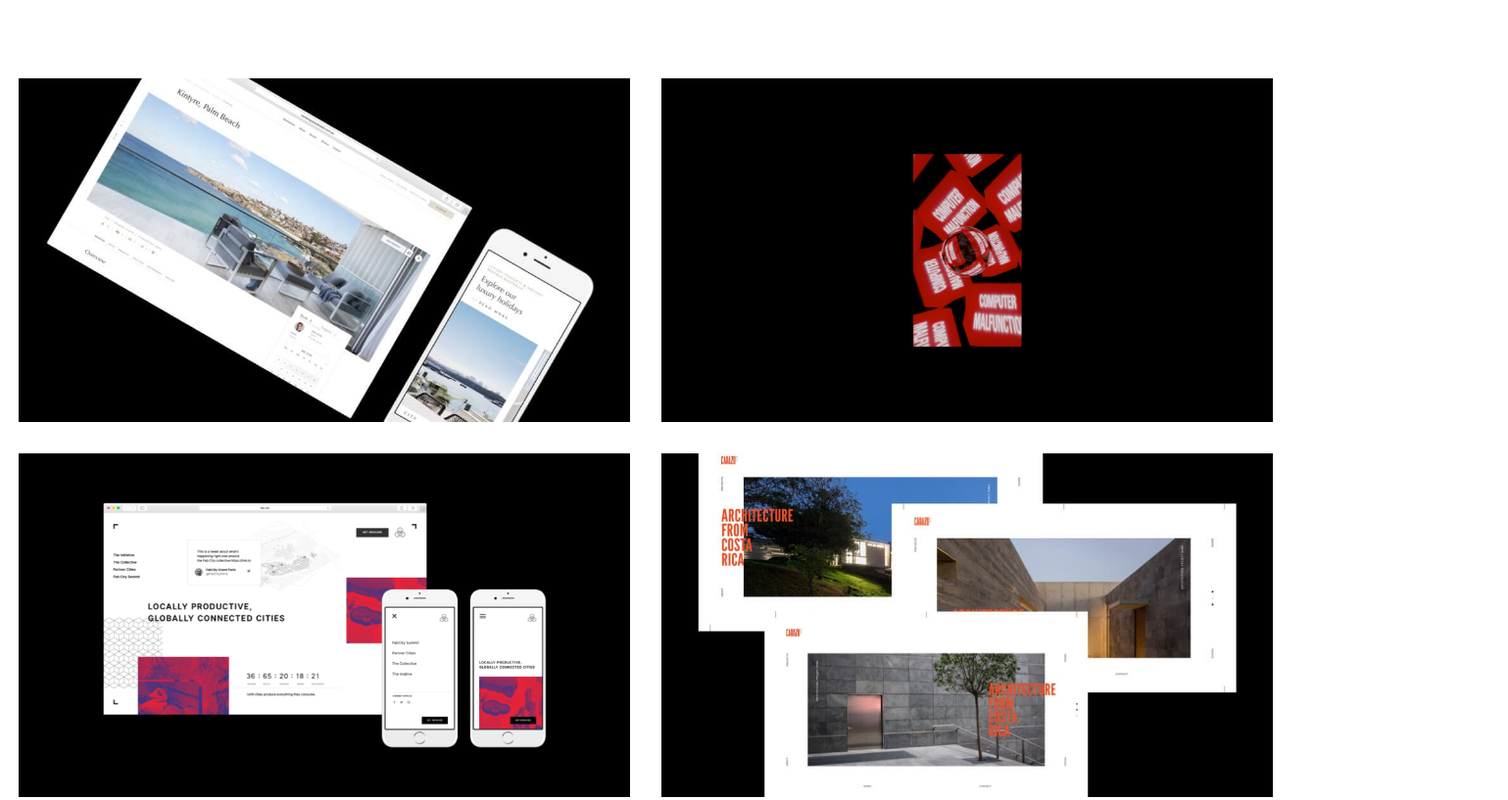
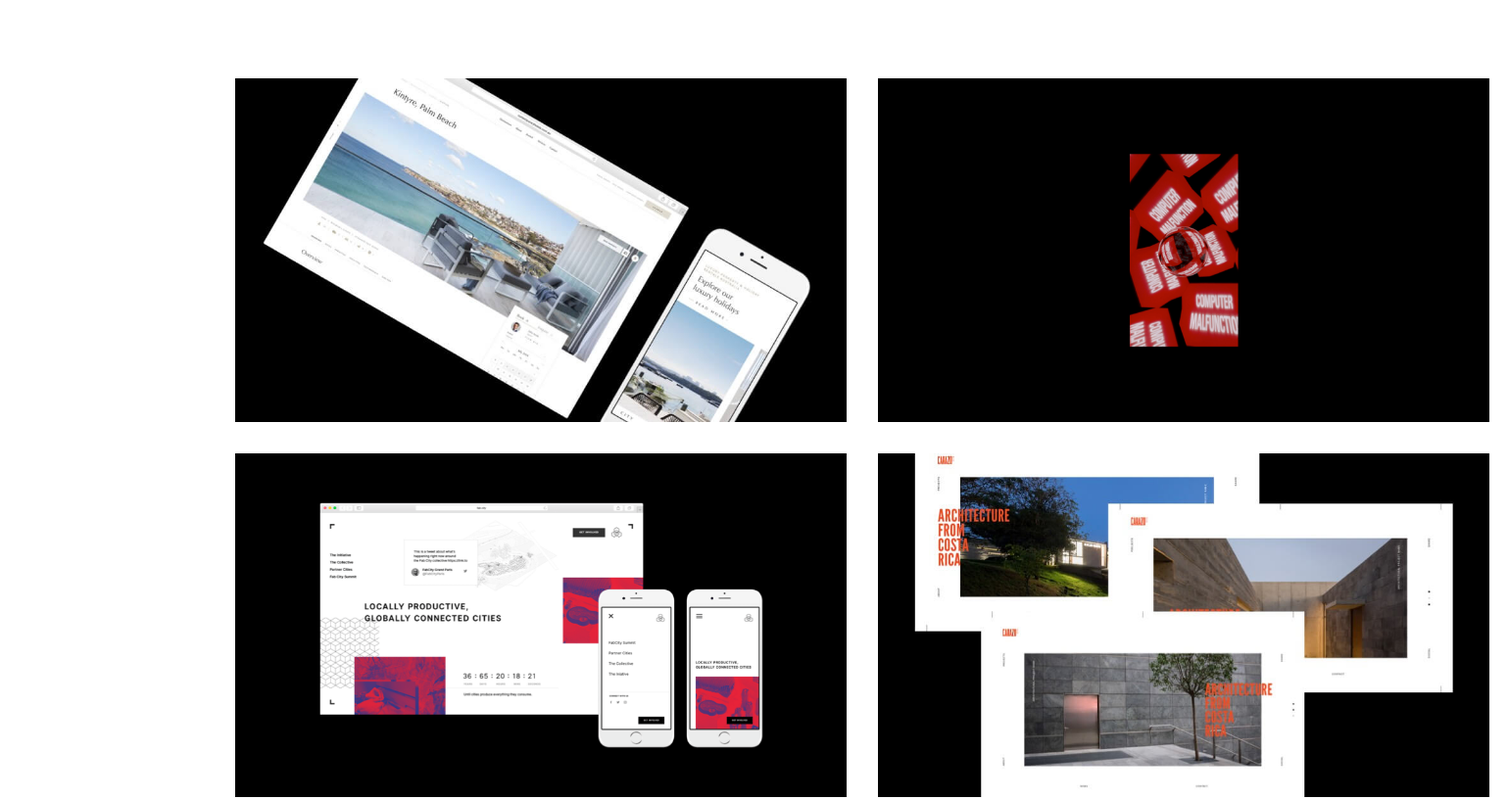
Before and after one commit to kevin-tran/veronica-tran-portfolio, a Gatsby site: page /projects in a window 1280 px wide. Shown: the top 817 px of the page at 98% size, 1539 px wide, since content can reach past the window. Built offline with nearby package versions, Linux system fonts and the light colour scheme; Gatsby itself is replaced by a stand-in of ours.

Commit message:
projectcontainer

```diff
--- a/src/pages/projects/index.module.scss
+++ b/src/pages/projects/index.module.scss
@@ -22,7 +22,7 @@
 }
 
 @media only screen and (min-width: '768px') {
-    projectContainer {
+    .projectContainer {
         padding-left: 15em;
     }
 }
```
